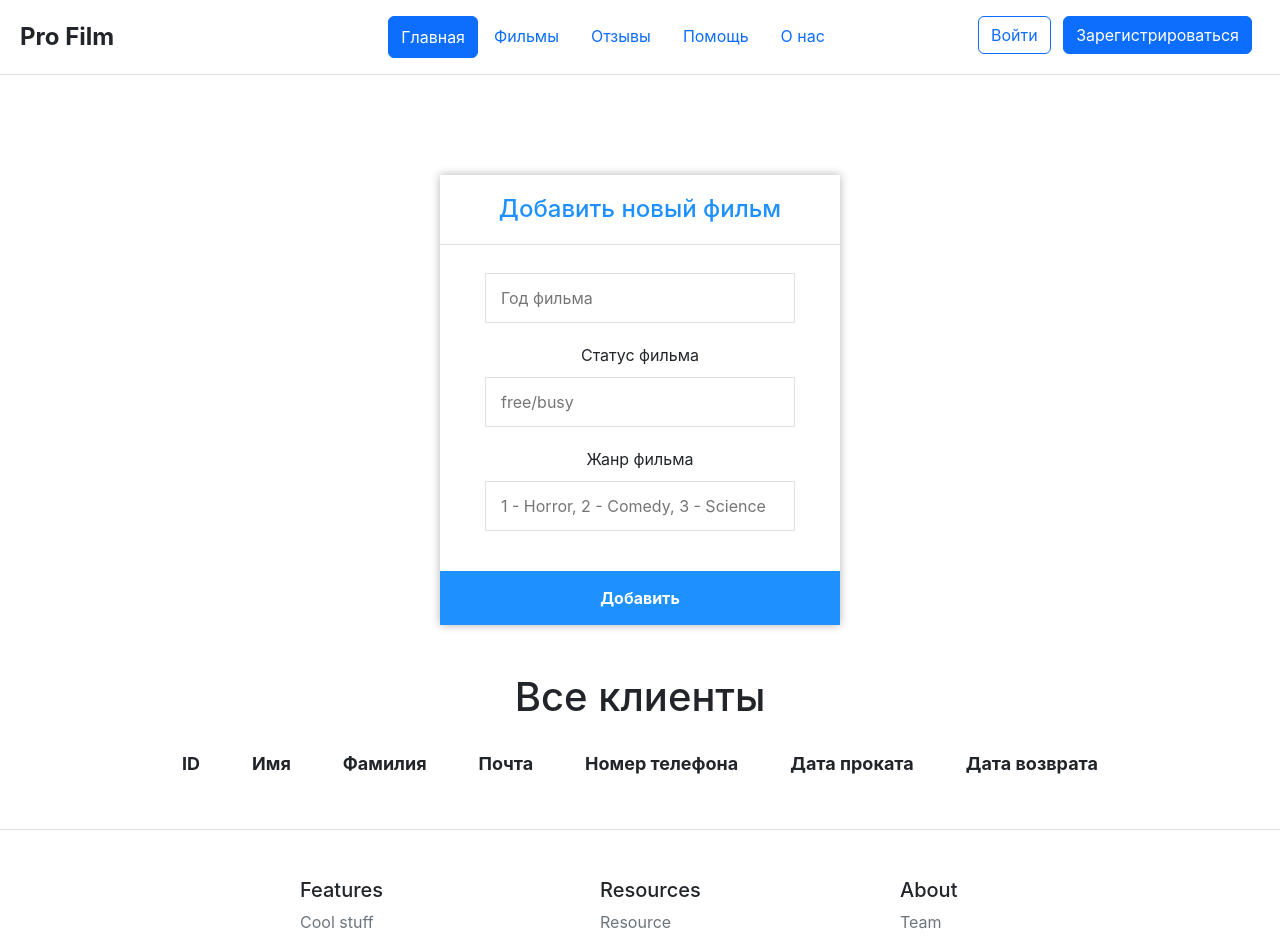
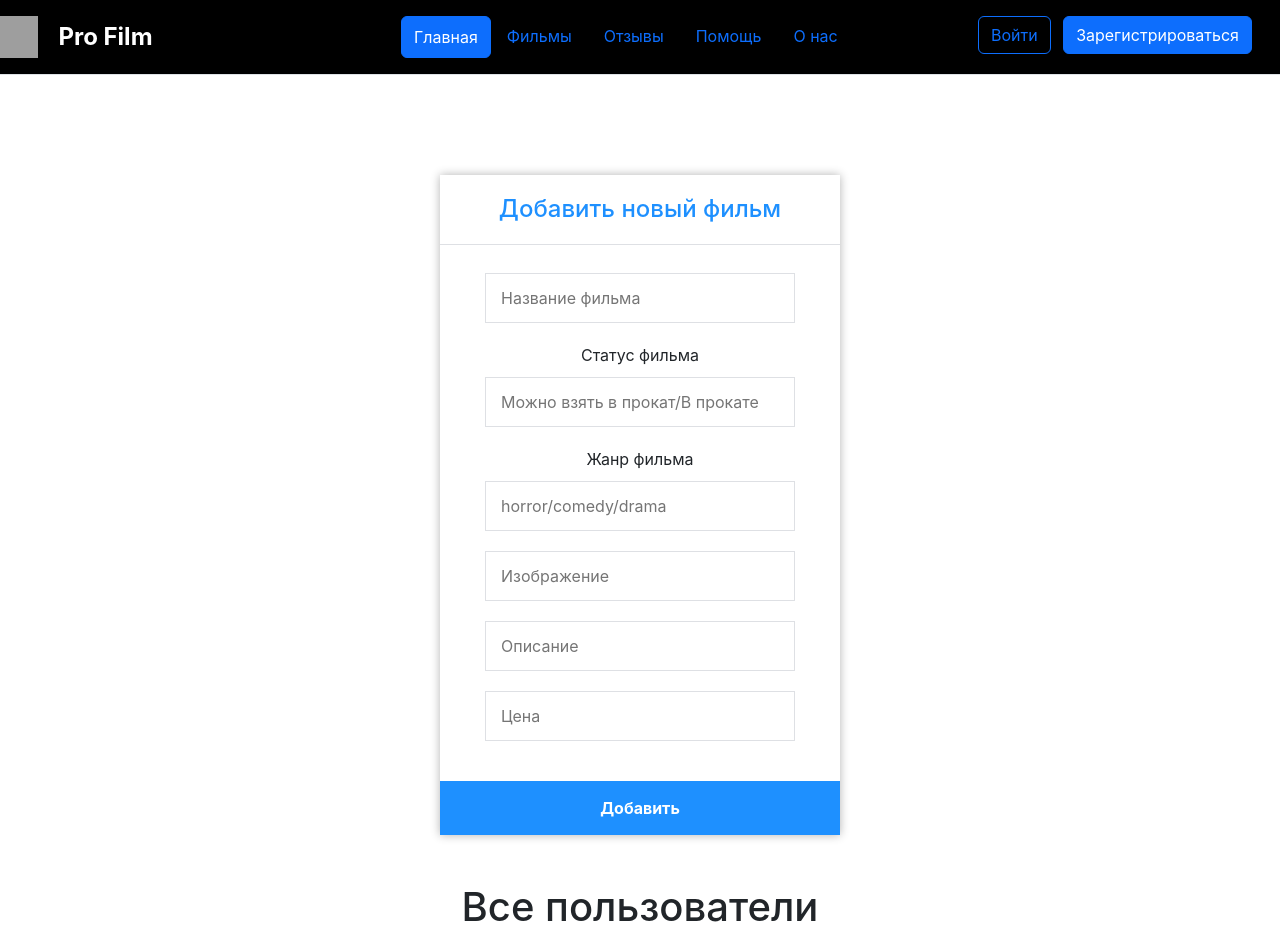
Before and after one commit to aidermuz/VHS_Project, a Python web app: template templates/admin.html in a window 1280 px wide. Shown: the top 941 px of the page. Run offline with Jinja, Linux system fonts and the light colour scheme; the template is opened without the code that fills it, so the values that code supplies are empty; grey boxes are pictures that could not be loaded.

Commit message:
те самые доработки

```diff
--- a/templates/admin.html
+++ b/templates/admin.html
@@ -8,25 +8,37 @@
 <div class="login mb-5">
     <h1>Добавить новый фильм</h1>
     <form id="form" method="post">
-        <label for="number">
+        <label for="movie">
             <i class="fa fa-user"></i>
         </label>
-        <input type="text" name="number" placeholder="Год фильма" id="number" required>
+        <input type="text" name="movie" placeholder="Название фильма" id="movie" required>
         <label for="status"> Статус фильма
             <i class="fa fa-lock"></i>
         </label>
-        <input type="text" name="status" placeholder="free/busy" id="status" required>
-        <label for="Genre"> Жанр фильма
+        <input type="text" name="status" placeholder="Можно взять в прокат/В прокате" id="status" required>
+        <label for="genre"> Жанр фильма
             <i class="fa fa-lock"></i>
         </label>
-        <input type="text" name="Genre" placeholder="1 - Horror, 2 - Comedy, 3 - Science" id="Genre" required>
+        <input type="text" name="genre" placeholder="horror/comedy/drama" id="genre" required>
+        <label for="img">
+            <i class="fa fa-user"></i>
+        </label>
+        <input type="text" name="img" placeholder="Изображение" id="img" required>
+        <label for="description">
+            <i class="fa fa-user"></i>
+        </label>
+        <input type="text" name="description" placeholder="Описание" id="description" required>
+        <label for="price">
+            <i class="fa fa-user"></i>
+        </label>
+        <input type="text" name="price" placeholder="Цена" id="price" required>
         <div class="msg"><span style="color:red; font-size: 18px">{{ msg }}</span></div>
         <div class="msg"><span style="color:green; font-size: 18px">{{ msgr }}</span></div>
         <input type="submit" value="Добавить">
     </form>
 </div>
 
-<h1 style="text-align: center; margin-bottom: 25px">Все клиенты</h1>
+<h1 style="text-align: center; margin-bottom: 25px">Все пользователи</h1>
 <table>
     <tr style="margin-right: 10px">
         <th>ID</th>
--- a/templates/base.html
+++ b/templates/base.html
@@ -10,6 +10,9 @@
     <title>{% block title %}{% endblock %}</title>
 </head>
 <header class="d-flex flex-wrap justify-content-center py-3 mb-5 border-bottom col-sm-12">
+     <img alt="Avatar"
+             src="https://cdn-icons-png.flaticon.com/512/6819/6819255.png"
+             style="width: 3%">
     <a href="/" class="d-flex align-items-center mb-3 mb-md-0 me-md-auto text-dark text-decoration-none">
         <span class="fs-4" style="margin-left:20px"><b>Pro Film</b></span>
     </a>
@@ -22,7 +25,7 @@
         <li class="nav-item"><a href="/about" class="nav-link">О нас</a></li>
     </ul>
 
-    <div style="margin-right: 20px">
+    <namep style="margin-right: 20px">
         {%if session['username']%}
         Вы вошли как: {{ session['username'] }}
         {%if session['username'] == 'admin'%}
@@ -33,7 +36,7 @@
         <a class="btn btn-outline-primary me-2" href="/login">Войти</a>
         <a class="btn btn-primary me-2" href="/register">Зарегистрироваться</a>
         {%endif%}
-    </div>
+    </namep>
 </header>
 <body>
 
@@ -82,10 +85,19 @@
         margin: auto;
     }
 
+    header {
+        background-color: black;
+    }
+    span{
+        color:white;
+    }
 
     button {
         margin-right: 30px;
     }
+    namep {
+        color:white;
+    }
 
 </style>
 </html>
--- a/templates/login.html
+++ b/templates/login.html
@@ -21,7 +21,7 @@
         </label>
         <input type="password" name="password" placeholder="Пароль" id="password" required>
         <div class="msg"><span style="color:#0088ff; font-size: 18px">{{ msg }}</span></div>
-        <div class="log"><span style="  ыcolor:green; font-size: 18px">{{ log }}</span></div>
+        <div class="log"><span style="  color:green; font-size: 18px">{{ log }}</span></div>
         <input type="submit" value="ВОЙТИ">
     </form>
 </div>
--- a/templates/payment.html
+++ b/templates/payment.html
@@ -24,11 +24,7 @@
             <i class="fa fa-lock"></i>
         </label>
         <input type="text" name="phone" placeholder="Номер телефона" id="phone" required>
-        <label for="number">Номер комнаты
-            <i class="fa fa-lock"></i>
-        </label>
-        <input type="text" id="number" name="saleNumber" placeholder="Год фильма" value='{{ number.saleNumber }}'>
-        <label for="checkIn">Дата проката
+        <label for="checkIn">Дата взятия в прокат
             <i class="fa fa-lock"></i>
         </label>
         <input type="date" id="checkIn" name="checkIn">
```
Also changed, not shown: form/admin.py (+16 -7 lines), templates/index.html (+8 -8 lines).
